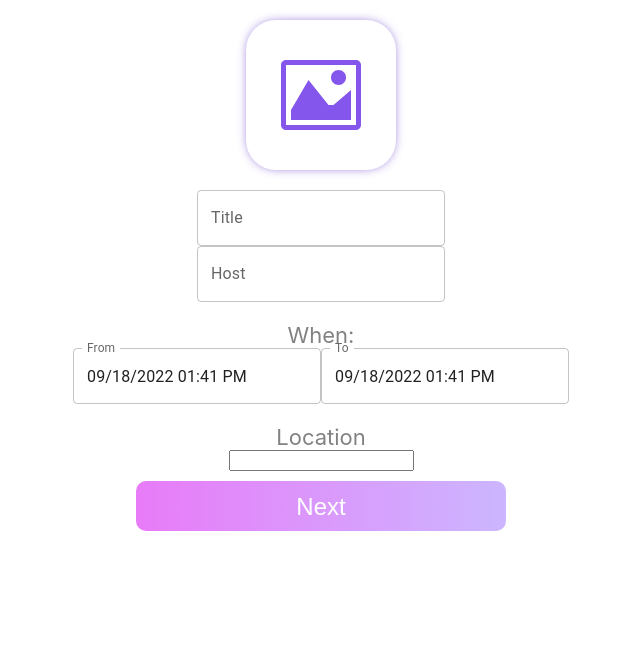
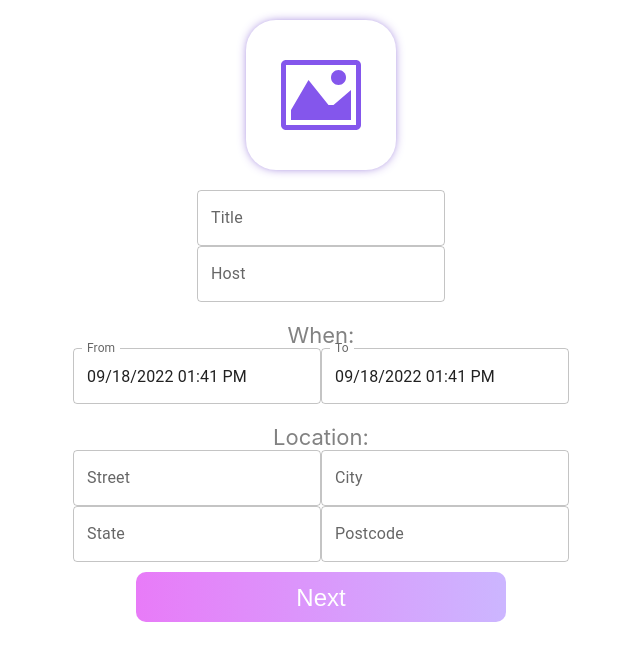
Before and after one commit to chris-gibs/envited-challenge, a React (Create React App) app: page /create in a window 1280 px wide. Shown: the top 660 px of the page, without its empty margins (319-959 px from the left). Built offline with nearby package versions, Linux system fonts and the light colour scheme.

Commit message:
New location inputs and correct mapping in events

```diff
--- a/src/pages/CreateEvent/CreateEventPage.jsx
+++ b/src/pages/CreateEvent/CreateEventPage.jsx
@@ -18,10 +18,10 @@ const CreateEventPage = () => {
 		eventName: '',
 		hostName: '',
 		eventPhoto: '',
-		location: {
-			streetName: '',
-
-		}
+		street: '',
+		city: '',
+		state: '',
+		postcode: '',
 	})
 
 	const onChangeHandler = (event) => {
@@ -88,8 +88,18 @@ const CreateEventPage = () => {
 					/>
 				</LocalizationProvider>
 			</div>
-			<p className="locationLabel">Location</p>
-				<input type="text" name="eventLocation" onChange={onChangeHandler}/>
+
+			<div>
+				<p className="locationLabel">Location: </p>
+				<div>
+					<TextField name="street" label="Street" onChange={onChangeHandler}/>
+					<TextField name="city" label="City" onChange={onChangeHandler}/>
+				</div>
+				<div>
+					<TextField name="state" label="State" onChange={onChangeHandler}/>
+					<TextField name="postcode" label="Postcode" onChange={onChangeHandler}/>
+				</div>
+			</div>
 
 			<Link to={"/event"} state={eventDetails}>
 				<button className="submitButton" type="submit">
--- a/src/pages/EventDetails/EventDetailsPage.jsx
+++ b/src/pages/EventDetails/EventDetailsPage.jsx
@@ -13,7 +13,7 @@ const EventDetailsPage = () => {
 	const data = location.state;
 	console.log('data: ', data);
 
-	const {eventName, hostName, startDate, endDate, eventLocation, eventPhoto} = data
+	const {eventName, hostName, startDate, endDate, street, city, state, postcode, eventPhoto} = data
 	console.log('date: ', JSON.stringify(startDate?.$d))
 	return (
 		<div className="eventContainer">
@@ -40,7 +40,7 @@ const EventDetailsPage = () => {
 				</IconContext.Provider>
 				</div>
 
-					<p className="purple">{eventLocation}</p>
+					<p className="purple">{`${street}, ${city}, ${state} ${postcode}`}</p>
 					{/* <p>{`${eventLocation.suburb} ${eventLocation.state} ${eventLocation.postcode}`}</p> */}
 				</div>
 
```
